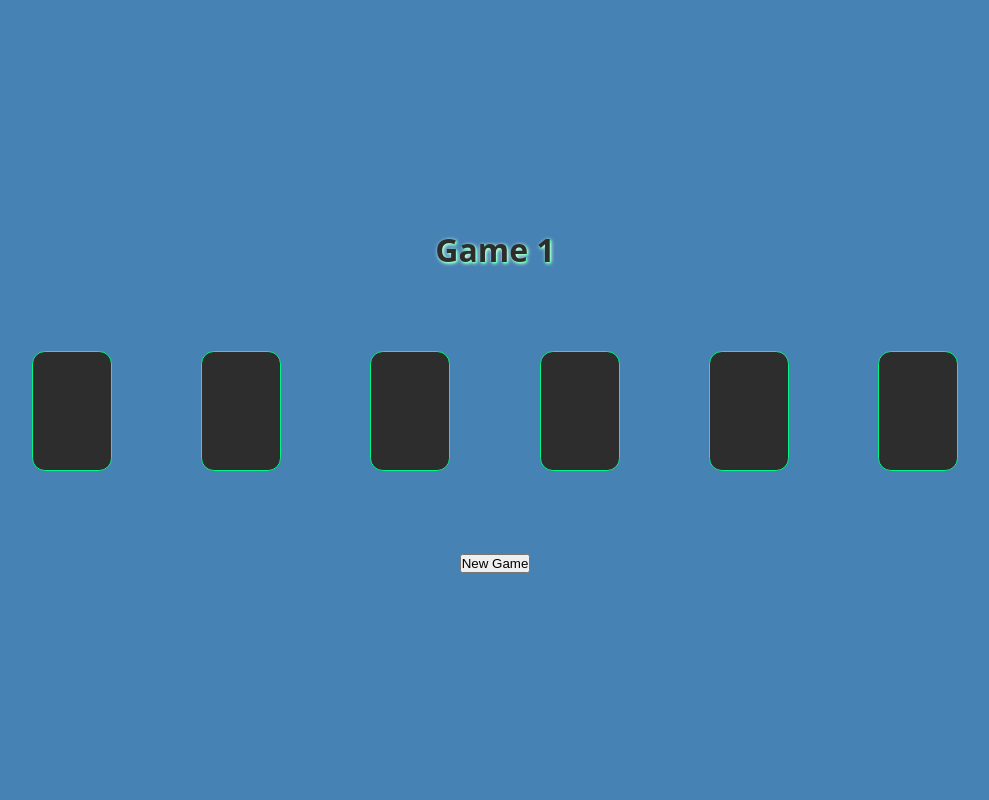
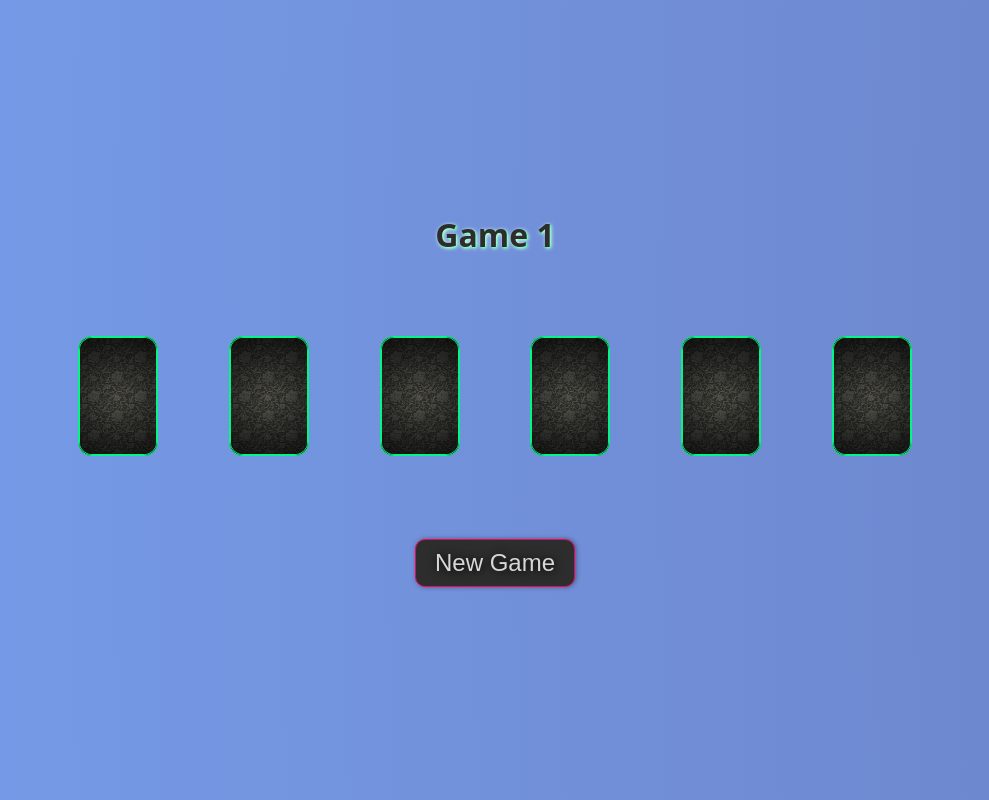
Before and after one commit to francoandreDev/react-projects, a React (Create React App) app in the folder card-memory-game/: page / in a window 1280 px wide. Shown: the whole page, without its empty margins (145-1134 px from the left). Built offline with nearby package versions, Linux system fonts and the light colour scheme; the HTML template or start-up script is replaced by a standard one.

Commit message:
beautiful

```diff
--- a/card-memory-game/src/App.css
+++ b/card-memory-game/src/App.css
@@ -6,14 +6,59 @@
 }
 
 .bg {
-    background-color: steelblue;
-    position: fixed;
-    width: 100vw;
-    height: 100vh;
+    background-image: radial-gradient(
+        circle,
+        #527bf2,
+        #5a84f1,
+        #638def,
+        #6c95ed,
+        #779deb,
+        #7292dc,
+        #6d87cd,
+        #687cbe,
+        #545c9f,
+        #423e80,
+        #312061,
+        #200143,
+        #250548,
+        #200143,
+        #312061,
+        #423e80,
+        #545c9f,
+        #687cbe,
+        #6d87cd,
+        #7292dc,
+        #779deb,
+        #6c95ed,
+        #638def,
+        #5a84f1,
+        #527bf2
+    );
+    background-size: 2000% 2000%;
+    animation: gradient 700s ease infinite;
+    position: relative;
+    min-width: 100vw;
+    min-height: 100vh;
+    width: 100%;
+    height: 100%;
     display: flex;
     flex-direction: column;
     justify-content: center;
     align-items: center;
+    padding: 5rem;
+    -webkit-animation: gradient 700s ease infinite;
+}
+
+@keyframes gradient {
+    0% {
+        background-position: 0% 50%;
+    }
+    50% {
+        background-position: 100% 50%;
+    }
+    100% {
+        background-position: 0% 50%;
+    }
 }
 
 h1 {
@@ -38,3 +83,34 @@ li {
     list-style: None;
     width: fit-content;
 }
+
+.button-newGame {
+    background: rgb(45, 45, 45);
+    min-width: 10rem;
+    width: fit-content;
+    aspect-ratio: 1/0.3;
+    border-top-left-radius: 10px;
+    border-top-right-radius: 10px;
+    border-bottom-left-radius: 10px;
+    border-bottom-right-radius: 10px;
+    color: rgb(215, 215, 215);
+    font-size: 1.5rem;
+    border: 1.5px solid rgb(246, 3, 88);
+    text-shadow: 1px 1px 10px black;
+    filter: drop-shadow(1px 0 2.5px rgba(0, 0, 0, 0.4));
+    -webkit-filter: drop-shadow(1px 0 2.5px rgba(0, 0, 0, 0.4));
+    transition-property: filter, transform;
+    transition-duration: 0.5s;
+    transition-timing-function: ease-in;
+}
+
+.button-newGame:hover {
+    filter: drop-shadow(1px 0 2.5px rgba(255, 255, 255, 0.5));
+    -webkit-filter: drop-shadow(1px 0 2.5px rgba(255, 255, 255, 0.5));
+    text-shadow: 1px 1px 100px black;
+    transform: translateY(-5px);
+    -webkit-transform: translateY(-5px);
+    -moz-transform: translateY(-5px);
+    -ms-transform: translateY(-5px);
+    -o-transform: translateY(-5px);
+}
--- a/card-memory-game/src/App.js
+++ b/card-memory-game/src/App.js
@@ -3,17 +3,24 @@ import "./App.css";
 import Card from "./cards/Card";
 
 function App() {
+
     const newRandom = (n) => {
         return Math.floor(Math.random() * n - 5) + 6;
     };
 
     const [count, setCount] = useState(1);
     const [myCards, setMyCards] = useState(
-        new Array(newRandom(20)).fill({ status: "unknown" })
+        new Array(newRandom(20)).fill({
+            text: "Open",
+            status: "unknown"
+         })
     );
 
     const newGame = () => {
-        setMyCards(new Array(newRandom(20)).fill({ status: "unknown" }));
+        setMyCards(new Array(newRandom(20)).fill({
+            text: "Open",
+            status: "unknown"
+        }));
         setCount(count + 1);
     };
 
@@ -23,11 +30,11 @@ function App() {
             <ul className="cards">
                 {myCards.map((card, index) => (
                     <li key={index}>
-                        <Card card={card} count={count} />
+                        <Card card={card} index={index} />
                     </li>
                 ))}
             </ul>
-            <button onClick={() => newGame()}> New Game </button>
+            <button onClick={() => newGame()} className="button-newGame"> New Game </button>
         </div>
     );
 }
--- a/card-memory-game/src/cards/Card.css
+++ b/card-memory-game/src/cards/Card.css
@@ -7,9 +7,10 @@
     border-bottom-right-radius: 0.8rem;
     box-shadow: 10px 10px 0 0 solid black;
     cursor: grab;
-    transition-property: background-color, color;
+    transition-property: background-color, color, transform;
     transition-duration: 0.3s;
     transition-timing-function: ease;
+    position: relative;
 }
 
 .unknown {
@@ -17,7 +18,34 @@
     background-color: rgb(45, 45, 45);
 }
 
+.unknown:hover{
+    transform: scale(1.1);
+    -webkit-transform: scale(1.1);
+    -moz-transform: scale(1.1);
+    -ms-transform: scale(1.1);
+    -o-transform: scale(1.1);
+}
+
 .open {
     border: 1px solid rgb(3, 180, 245);
     background-color: rgb(128, 128, 128);
 }
+
+.text-card {
+    color: rgb(215,215,215);
+}
+
+.random-card {
+    position: absolute;
+    top: 0;
+    left: 0;
+    border: inherit;
+    border-radius: inherit;
+    width: 100%;
+    height: 100%;
+    background-image: url("../assets/bg-card.jpg");
+    -webkit-border-radius: inherit;
+    -moz-border-radius: inherit;
+    -ms-border-radius: inherit;
+    -o-border-radius: inherit;
+}
--- a/card-memory-game/src/cards/Card.js
+++ b/card-memory-game/src/cards/Card.js
@@ -1,7 +1,9 @@
 import React, { useEffect, useState } from "react";
 import "./Card.css";
 
-const Card = ({ card }) => {
+import cardBg from '../assets/bg-card.jpg';
+
+const Card = ({ card, index }) => {
     const [cardStatus, setCardStatus] = useState(card.status);
     const changeStatus = () => {
         if (cardStatus === "unknown") setCardStatus("open");
@@ -9,14 +11,17 @@ const Card = ({ card }) => {
     };
 
     useEffect(() => {
-        setCardStatus(card.status)
+        setCardStatus(card.status);
     }, [card]);
 
     return (
-        <button
-            className={`Card ${cardStatus}`}
-            onClick={() => changeStatus()}
-        ></button>
+        <button className={`Card ${cardStatus}`} onClick={() => changeStatus()}>
+            {cardStatus === "open" ?
+                <p className="text-card">{index + 1}</p>
+                :
+                <img src={cardBg} alt="random card" className="random-card" />
+            }
+        </button>
     );
 };
 
```
Also changed, not shown: card-memory-game/src/assets/bg-card.jpg (added).
